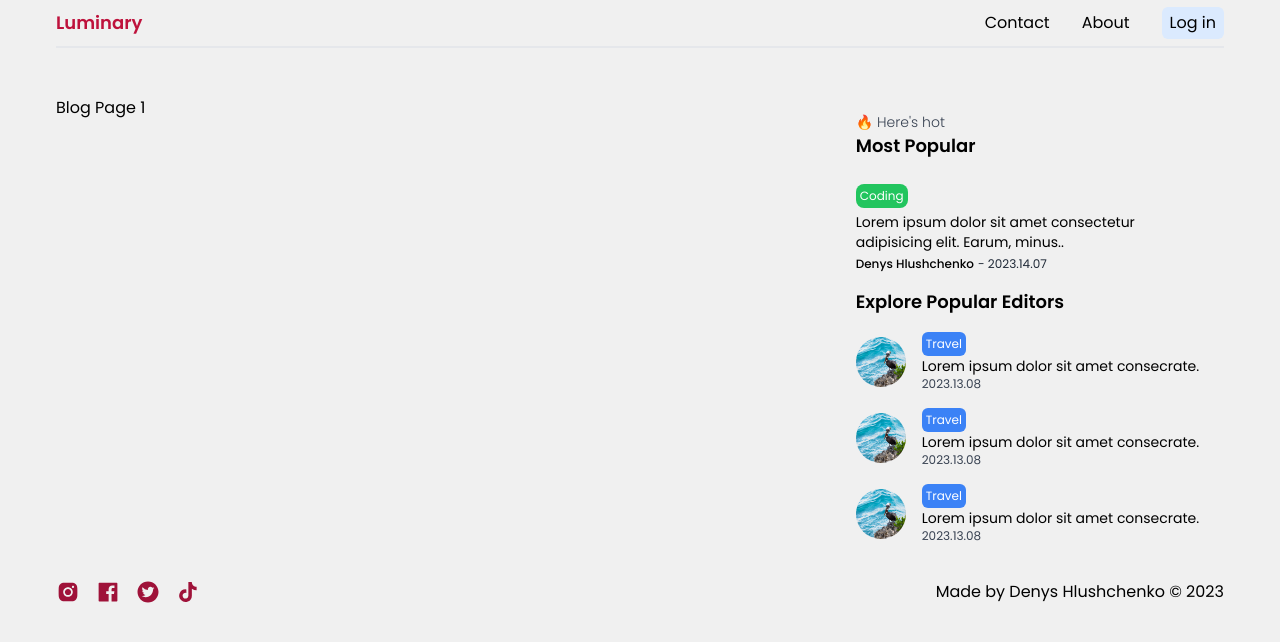
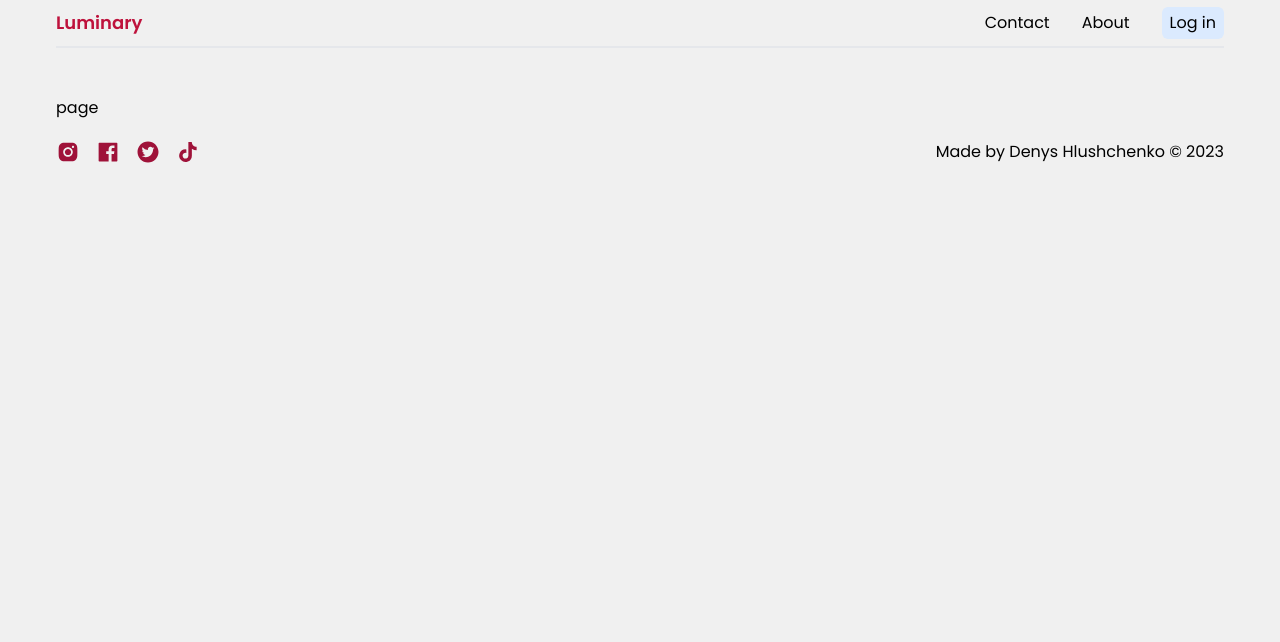
Before and after one commit to Manboy17/blog-it, a Next.js app: page /login in a window 1280 px wide. Shown: the top 642 px of the page. Built offline with nearby package versions, Linux system fonts and the light colour scheme.

Commit message:
Changed a bit the structure of Components

```diff
--- a/src/app/[slug]/page.tsx
+++ b/src/app/[slug]/page.tsx
@@ -1,5 +1,59 @@
+import Components from "@/components/Components";
+import MostPopular from "@/components/MostPopular";
+import Image from "next/image";
+import { AiFillCalendar } from "react-icons/ai";
+
 const page = () => {
-  return <div className="w-2/3">Blog Page 1</div>;
+  return (
+    <div className="flex flex-col md:flex-row gap-2">
+      <div className="w-full md:w-2/3 shadow p-4">
+        <div className="relative w-full h-[450px]">
+          <Image src="/text.jpeg" alt="image" fill className="object-cover" />
+        </div>
+        <div className="flex items-center justify-between pt-3">
+          <div className="flex items-center gap-2">
+            <Image
+              src="/placeholder.jpg"
+              alt="user"
+              width={30}
+              height={30}
+              className="rounded-full"
+            />
+            <span className="text-gray-500 font-medium text-sm">
+              Denys Hlushchenko
+            </span>
+          </div>
+          <div className="flex items-center gap-2">
+            <AiFillCalendar size={25} className="text-rose-800" />
+            <span className="text-gray-500 font-medium text-sm">
+              Oct 08, 2023
+            </span>
+          </div>
+        </div>
+        <div className="pt-5 flex flex-col gap-4">
+          <h1 className="font-semibold text-black text-2xl">Test Title</h1>
+          <p className="text-sm text-gray-500">
+            Lorem ipsum dolor sit amet consectetur adipisicing elit. Sapiente
+            quod atque possimus aliquam at pariatur dicta illum esse explicabo
+            hic, perferendis tempore, id quam corrupti ducimus optio quisquam
+            voluptatem. Neque tempora nulla totam tempore expedita debitis
+            quibusdam sapiente!
+            <br />
+            <br />
+            Lorem ipsum dolor sit amet consectetur, adipisicing elit. Libero,
+            repudiandae maiores iure excepturi tempora rem dolor beatae sed
+            eaque perferendis rerum. Itaque rerum, fugit assumenda sint unde aut
+            maiores ea? orem ipsum dolor sit amet consectetur, adipisicing elit.
+            Libero, repudiandae maiores iure excepturi tempora rem dolor beatae
+            sed eaque perferendis rerum. Itaque rerum, fugit assumenda sint unde
+            aut maiores
+          </p>
+        </div>
+        <Components />
+      </div>
+      <MostPopular />
+    </div>
+  );
 };
 
 export default page;
--- a/src/app/layout.tsx
+++ b/src/app/layout.tsx
@@ -27,9 +27,8 @@ export default function RootLayout({
         <div className="max-w-[1200px] mx-auto px-4">
           <Navbar />
           <Categories />
-          <div className="mt-12 flex flex-col md:flex-row gap-4">
+          <div className="mt-12 flex flex-col md:flex-row gap-2">
             {children}
-            <MostPopular />
           </div>
           <Footer />
         </div>
--- /dev/null
+++ b/src/app/login/page.tsx
@@ -0,0 +1,5 @@
+const page = () => {
+  return <div>page</div>;
+};
+
+export default page;
--- a/src/app/page.tsx
+++ b/src/app/page.tsx
@@ -1,5 +1,11 @@
+import MostPopular from "@/components/MostPopular";
 import RecentPosts from "@/components/RecentPosts";
 
 export default function Home() {
-  return <RecentPosts />;
+  return (
+    <>
+      <RecentPosts />
+      <MostPopular />
+    </>
+  );
 }
--- /dev/null
+++ b/src/components/Components.tsx
@@ -0,0 +1,56 @@
+const COmponents = () => {
+  return (
+    <div className="py-6">
+      <div className="flex items-center justify-between gap-2">
+        <input
+          type="text"
+          placeholder="Leave a reply..."
+          className="p-2 md:p-4 bg-gray-200 rounded-md w-full outline-none placeholder:text-sm md:placeholder:text-base"
+        />
+        <button className="p-2 text-white font-medium md:p-4 text-sm  bg-rose-700 rounded-md">
+          Submit
+        </button>
+      </div>
+
+      <div className="py-6">
+        <div className="font-bold text-base text-black py-2 border-b-[2px]">
+          3 Comments
+        </div>
+        <div className="py-4">
+          <div className="text-black font-medium text-sm flex items-center gap-2">
+            Denys Hlushchenko
+            <span className="text-gray-500 font-medium">on Oct 08, 2023</span>
+          </div>
+          <div className="text-sm text-gray-500 font-light">
+            Lorem ipsum dolor sit amet consectetur, adipisicing elit.
+            Consectetur, asperiores.
+          </div>
+        </div>
+
+        <div className="py-4">
+          <div className="text-black font-medium text-sm flex items-center gap-2">
+            Denys Hlushchenko
+            <span className="text-gray-500 font-medium">on Oct 08, 2023</span>
+          </div>
+          <div className="text-sm text-gray-500 font-light">
+            Lorem ipsum dolor sit amet consectetur, adipisicing elit.
+            Consectetur, asperiores.
+          </div>
+        </div>
+
+        <div className="py-4">
+          <div className="text-black font-medium text-sm flex items-center gap-2">
+            Denys Hlushchenko
+            <span className="text-gray-500 font-medium">on Oct 08, 2023</span>
+          </div>
+          <div className="text-xs md:text-sm text-gray-500 font-light">
+            Lorem ipsum dolor sit amet consectetur, adipisicing elit.
+            Consectetur, asperiores.
+          </div>
+        </div>
+      </div>
+    </div>
+  );
+};
+
+export default COmponents;
--- a/src/components/PopularEditors.tsx
+++ b/src/components/PopularEditors.tsx
@@ -5,47 +5,7 @@ const PopularEditors = () => {
     <div>
       <div className="text-lg font-semibold">Explore Popular Editors</div>
       <div className="flex items-center gap-4 pt-4 cursor-pointer">
-        <div className="relative w-[50px] h-[50px]">
-          <Image
-            src="/text.jpeg"
-            alt="author"
-            fill
-            className="rounded-full object-cover"
-          />
-        </div>
-        <div className="flex flex-col items-start">
-          <span className="text-xs text-white bg-blue-500 p-1 rounded-md">
-            Travel
-          </span>
-          <div className="text-black text-sm">
-            Lorem ipsum dolor sit amet consecrate.
-          </div>
-          <div className="text-xs text-gray-700">2023.13.08</div>
-        </div>
-      </div>
-
-      <div className="flex items-center gap-4 pt-4 cursor-pointer">
-        <div className="relative w-[50px] h-[50px]">
-          <Image
-            src="/text.jpeg"
-            alt="author"
-            fill
-            className="rounded-full object-cover"
-          />
-        </div>
-        <div className="flex flex-col items-start">
-          <span className="text-xs text-white bg-blue-500 p-1 rounded-md">
-            Travel
-          </span>
-          <div className="text-black text-sm">
-            Lorem ipsum dolor sit amet consecrate.
-          </div>
-          <div className="text-xs text-gray-700">2023.13.08</div>
-        </div>
-      </div>
-
-      <div className="flex items-center gap-4 pt-4 cursor-pointer">
-        <div className="relative w-[50px] h-[50px]">
+        <div className="relative w-[50px] h-[50px] hidden lg:block">
           <Image
             src="/text.jpeg"
             alt="author"
```
Also changed, not shown: public/placeholder.jpg (added).
